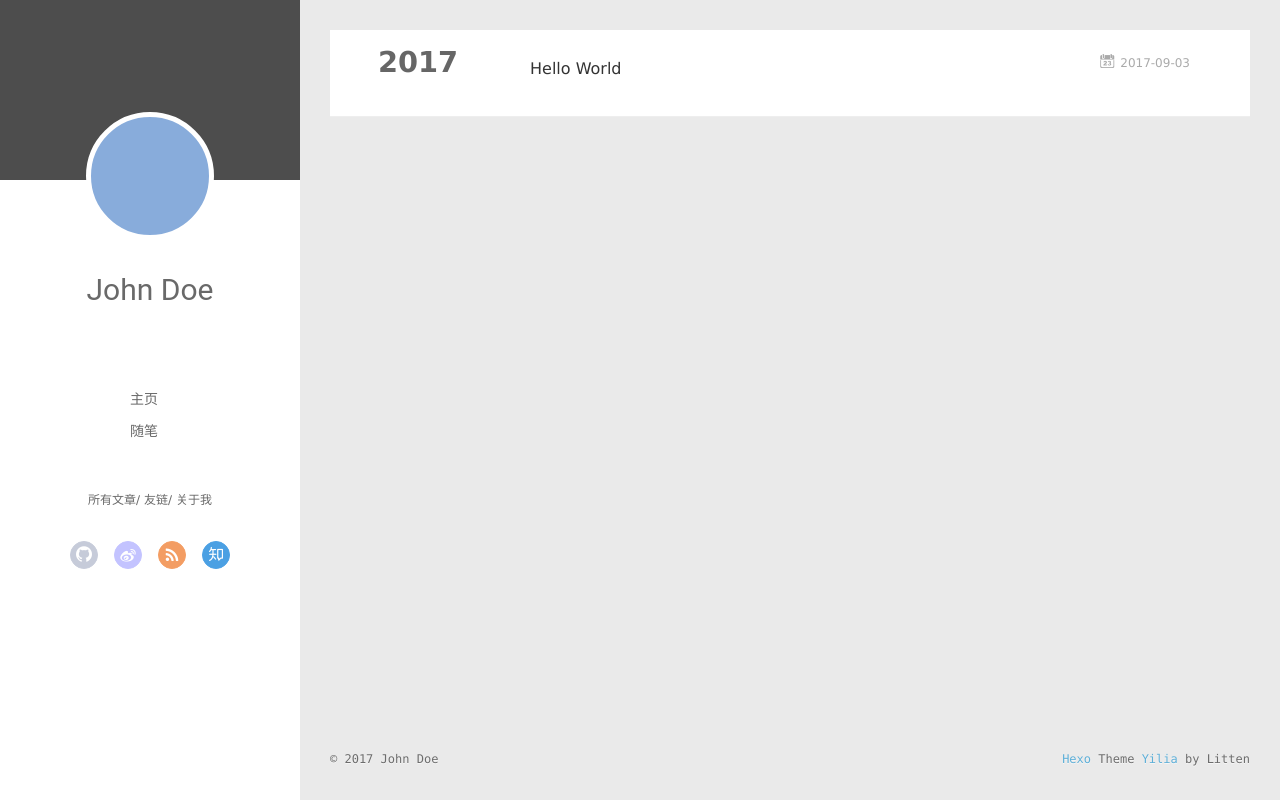
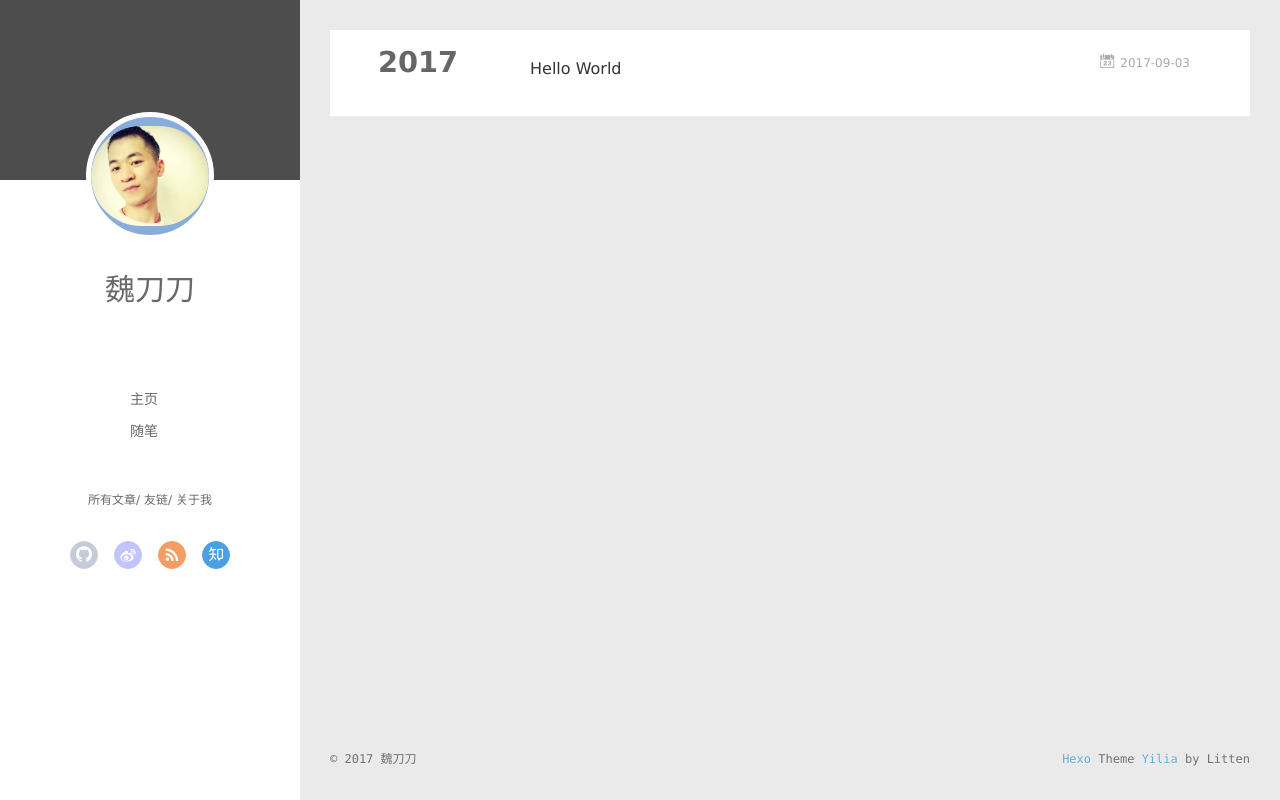
Before and after one commit to enlyhua/enlyhua.github.io, a plain HTML site: page archives/2017/09/index.html in a window 1280 px wide. Drawn offline with Linux system fonts and the light colour scheme; no server answers.

Commit message:
Site updated: 2017-09-03 21:51:22

```diff
--- a/archives/2017/09/index.html
+++ b/archives/2017/09/index.html
@@ -6,16 +6,16 @@
   <meta name="renderer" content="webkit">
   <meta http-equiv="X-UA-Compatible" content="IE=edge" >
   <link rel="dns-prefetch" href="http://yoursite.com">
-  <title>Archives: 2017/9 | Hexo</title>
+  <title>Archives: 2017/9 | 魏刀刀&#39;blog</title>
   <meta name="viewport" content="width=device-width, initial-scale=1, maximum-scale=1">
   <meta property="og:type" content="website">
-<meta property="og:title" content="Hexo">
+<meta property="og:title" content="魏刀刀&#39;blog">
 <meta property="og:url" content="http://yoursite.com/archives/2017/09/index.html">
-<meta property="og:site_name" content="Hexo">
+<meta property="og:site_name" content="魏刀刀&#39;blog">
 <meta name="twitter:card" content="summary">
-<meta name="twitter:title" content="Hexo">
+<meta name="twitter:title" content="魏刀刀&#39;blog">
 
-    <link rel="alternative" href="/atom.xml" title="Hexo" type="application/atom+xml">
+    <link rel="alternative" href="/atom.xml" title="魏刀刀&#39;blog" type="application/atom+xml">
 
 
     <link rel="icon" href="/favicon.png">
@@ -42,10 +42,10 @@
 <div class="intrude-less">
 	<header id="header" class="inner">
 		<a href="/" class="profilepic">
-			<img src="" class="js-avatar">
+			<img src="/touxiang.jpg" class="js-avatar">
 		</a>
 		<hgroup>
-		  <h1 class="header-author"><a href="/">John Doe</a></h1>
+		  <h1 class="header-author"><a href="/">魏刀刀</a></h1>
 		</hgroup>
 
 
@@ -100,10 +100,10 @@
 	<div class="intrude-less">
 		<header id="header" class="inner">
 			<div class="profilepic">
-				<img src="" class="js-avatar">
+				<img src="/touxiang.jpg" class="js-avatar">
 			</div>
 			<hgroup>
-			  <h1 class="header-author js-header-author">John Doe</h1>
+			  <h1 class="header-author js-header-author">魏刀刀</h1>
 			</hgroup>
 
 
@@ -201,7 +201,7 @@
   <div class="outer">
     <div id="footer-info">
     	<div class="footer-left">
-    		&copy; 2017 John Doe
+    		&copy; 2017 魏刀刀
     	</div>
       	<div class="footer-right">
       		<a href="http://hexo.io/" target="_blank">Hexo</a>  Theme <a href="https://github.com/litten/hexo-theme-yilia" target="_blank">Yilia</a> by Litten
```
Also changed, not shown: 2017/09/03/hello-world/index.html (+8 -8 lines), archives/2017/index.html (+10 -10 lines), archives/index.html (+10 -10 lines), index.html (+10 -10 lines), img/touxiang.jpg (added), touxiang.jpg (added).
